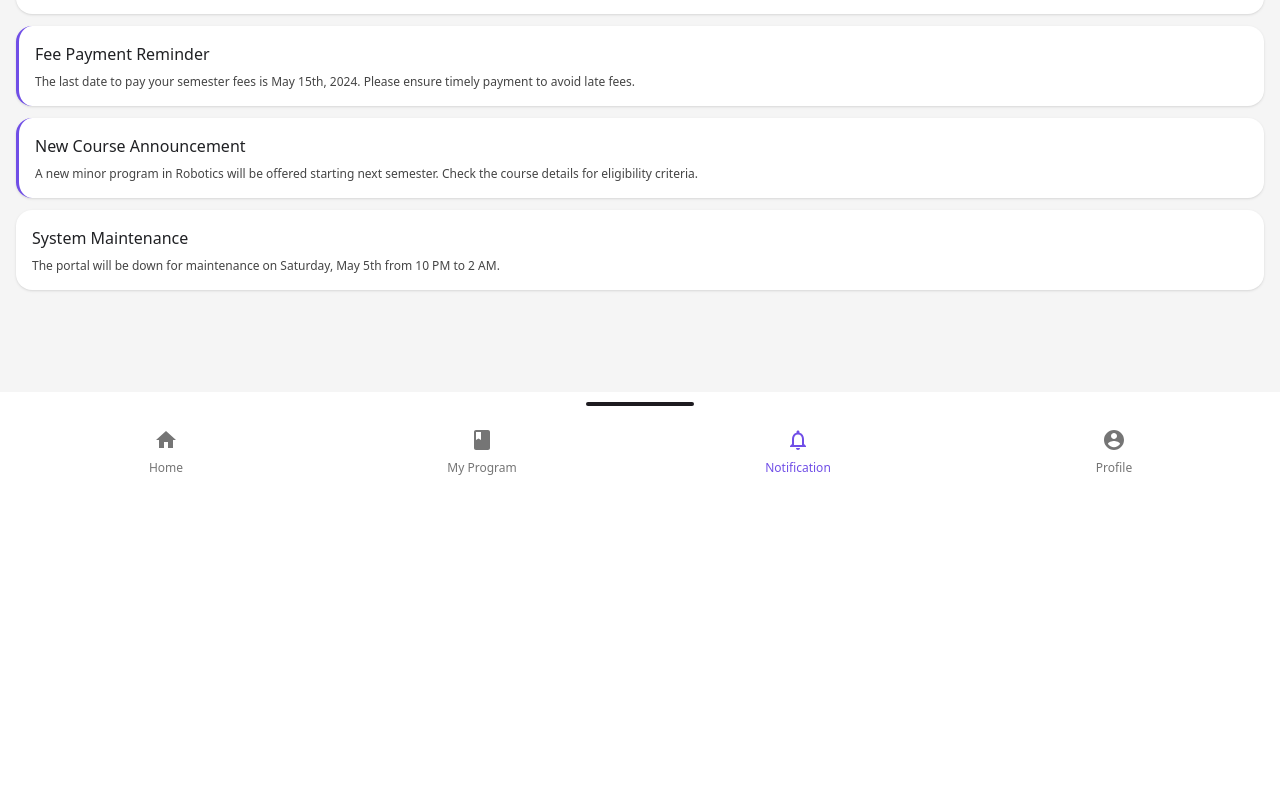
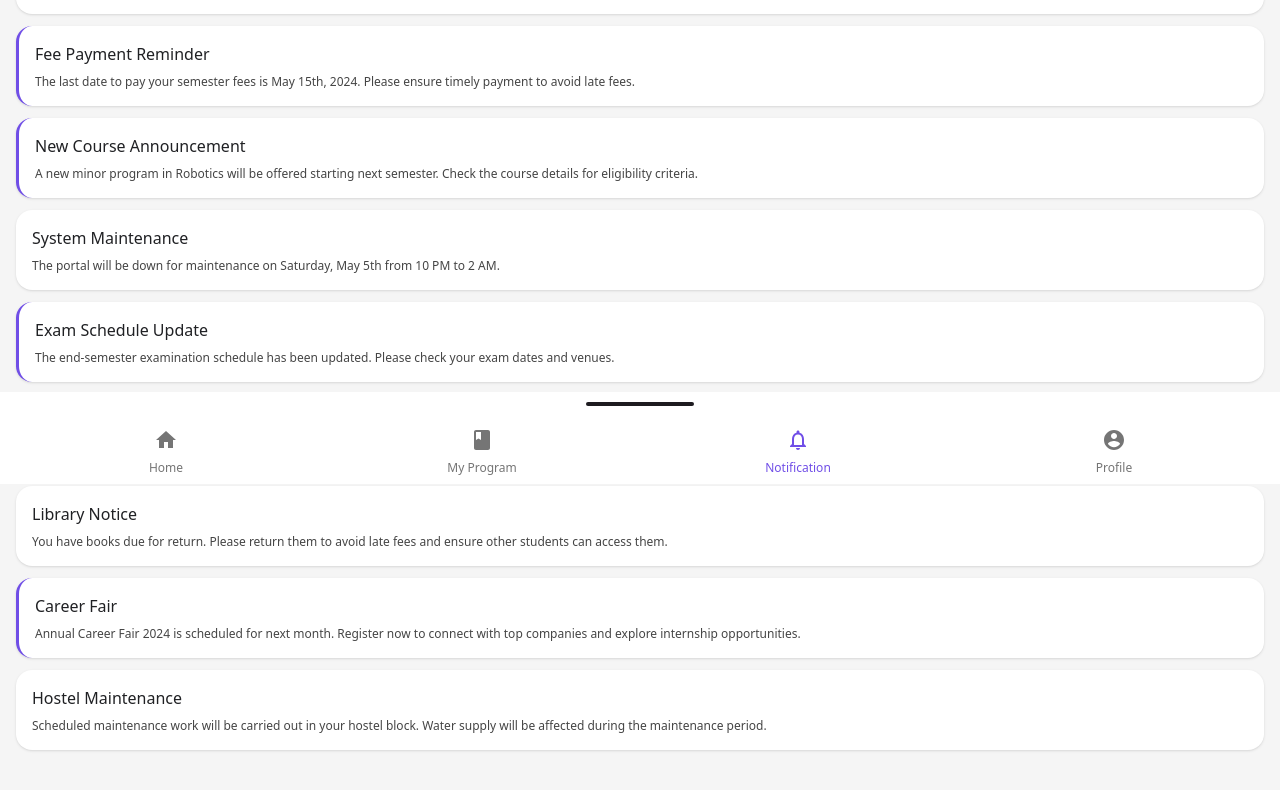
Before and after one commit to MridulKatara/CFS, a React (Vite) app in the folder frontend/: page /notification in a window 1280 px wide. Shown: the part 316-1106 px from the top of the page. Before the commit the page ends 800 px from the top, so only its background shows below. Built offline with nearby package versions, Linux system fonts and the light colour scheme; no server answers; sample sign-in values are in the browser's storage.

Commit message:
UI fixes

```diff
--- a/frontend/src/admin/Dashboard.jsx
+++ b/frontend/src/admin/Dashboard.jsx
@@ -1,11 +1,23 @@
-import React from 'react';
+import React, { useState } from 'react';
 import NotificationManager from './NotificationManager';
+import LogoutModal from '../common/profile/LogoutModal';
+import { FiLogOut } from 'react-icons/fi';
 
 const Dashboard = () => {
+  const [showLogoutModal, setShowLogoutModal] = useState(false);
 
   return (
     <div className="container mx-auto p-4">
-      <h1 className="text-3xl font-bold mb-6">Admin Dashboard</h1>
+      <div className="flex justify-between items-center mb-6">
+        <h1 className="text-3xl font-bold">Admin Dashboard</h1>
+        <button
+          onClick={() => setShowLogoutModal(true)}
+          className="bg-gray-100 p-2 rounded-full hover:bg-gray-200 flex items-center gap-2"
+        >
+          <FiLogOut className="w-5 h-5 text-red-500" />
+          <span className="text-gray-700">Logout</span>
+        </button>
+      </div>
 
       <div className="grid grid-cols-1 md:grid-cols-2 gap-6">
         <div className="bg-white rounded-lg shadow p-6">
@@ -22,6 +34,8 @@ const Dashboard = () => {
       <div className="mt-8 bg-white rounded-lg shadow">
         <NotificationManager />
       </div>
+
+      {showLogoutModal && <LogoutModal onClose={() => setShowLogoutModal(false)} />}
     </div>
   );
 };
--- a/frontend/src/common/auth.js
+++ b/frontend/src/common/auth.js
@@ -15,4 +15,5 @@ export function getUserRole() {
 export function logout() {
   localStorage.removeItem('user');
   localStorage.removeItem('isLoggedIn');
+  localStorage.removeItem('token');
 }
--- a/frontend/src/data/notifications.json
+++ b/frontend/src/data/notifications.json
@@ -49,5 +49,93 @@
         ],
         "contactEmail": "support@iitmandi.ac.in"
       }
+    },
+    {
+      "id": "4",
+      "type": "Exam Schedule Update",
+      "timestamp": "2024-04-15T09:45:00",
+      "title": "Exam Schedule Update",
+      "message": "The end-semester examination schedule has been updated. Please check your exam dates and venues.",
+      "isRead": false,
+      "details": {
+        "examPeriod": "May 20 - June 10, 2024",
+        "updatedCourses": ["CS301", "CS302", "CS303"],
+        "newVenues": ["Lecture Hall 1", "Computer Lab 2"],
+        "timeSlots": ["9:00 AM - 12:00 PM", "2:00 PM - 5:00 PM"],
+        "contactPerson": "Dr. Rajesh Kumar",
+        "contactEmail": "exams@iitmandi.ac.in"
+      }
+    },
+    {
+      "id": "5",
+      "type": "Workshop Announcement",
+      "timestamp": "2024-04-10T16:20:00",
+      "title": "Workshop Announcement",
+      "message": "Join us for a hands-on workshop on Machine Learning and AI applications in modern software development.",
+      "isRead": false,
+      "details": {
+        "workshopName": "ML & AI in Software Development",
+        "date": "2024-05-10",
+        "time": "10:00 AM - 4:00 PM",
+        "venue": "Innovation Lab, Block 3",
+        "instructor": "Dr. Sarah Johnson",
+        "prerequisites": "Basic Python knowledge",
+        "registrationDeadline": "2024-05-08",
+        "maxParticipants": 30,
+        "fee": "₹500"
+      }
+    },
+    {
+      "id": "6",
+      "type": "Library Notice",
+      "timestamp": "2024-04-05T11:30:00",
+      "title": "Library Notice",
+      "message": "You have books due for return. Please return them to avoid late fees and ensure other students can access them.",
+      "isRead": true,
+      "details": {
+        "dueBooks": [
+          {"title": "Introduction to Algorithms", "dueDate": "2024-04-15"},
+          {"title": "Database Management Systems", "dueDate": "2024-04-20"}
+        ],
+        "totalFines": "₹150",
+        "returnLocation": "Central Library, Ground Floor",
+        "libraryHours": "8:00 AM - 10:00 PM",
+        "contactNumber": "+91-1905-267000"
+      }
+    },
+    {
+      "id": "7",
+      "type": "Career Fair",
+      "timestamp": "2024-03-28T14:15:00",
+      "title": "Career Fair",
+      "message": "Annual Career Fair 2024 is scheduled for next month. Register now to connect with top companies and explore internship opportunities.",
+      "isRead": false,
+      "details": {
+        "eventDate": "2024-05-25",
+        "eventTime": "9:00 AM - 6:00 PM",
+        "venue": "Auditorium and Seminar Halls",
+        "participatingCompanies": ["Google", "Microsoft", "Amazon", "TCS", "Infosys"],
+        "registrationDeadline": "2024-05-20",
+        "dressCode": "Formal",
+        "bringResume": true,
+        "contactEmail": "career@iitmandi.ac.in"
+      }
+    },
+    {
+      "id": "8",
+      "type": "Hostel Maintenance",
+      "timestamp": "2024-03-20T08:45:00",
+      "title": "Hostel Maintenance",
+      "message": "Scheduled maintenance work will be carried out in your hostel block. Water supply will be affected during the maintenance period.",
+      "isRead": true,
+      "details": {
+        "maintenanceDate": "2024-04-12",
+        "maintenanceTime": "8:00 AM - 2:00 PM",
+        "affectedBlocks": ["Block A", "Block B"],
+        "affectedServices": ["Water Supply", "Electricity"],
+        "alternativeArrangements": "Water tankers will be available",
+        "emergencyContact": "+91-1905-267001",
+        "estimatedDuration": "6 hours"
+      }
     }
   ]
--- a/frontend/src/services/api.js
+++ b/frontend/src/services/api.js
@@ -1,5 +1,5 @@
-const API_BASE_URL = 'https://cfs-djzu.onrender.com';
-// const API_BASE_URL = 'http://localhost:7001';
+// const API_BASE_URL = 'https://cfs-djzu.onrender.com';
+const API_BASE_URL = 'http://localhost:7001';
 
 class ApiService {
   constructor() {
```
Also changed, not shown: 1 other file (tests, documents, lock files or other folders).
